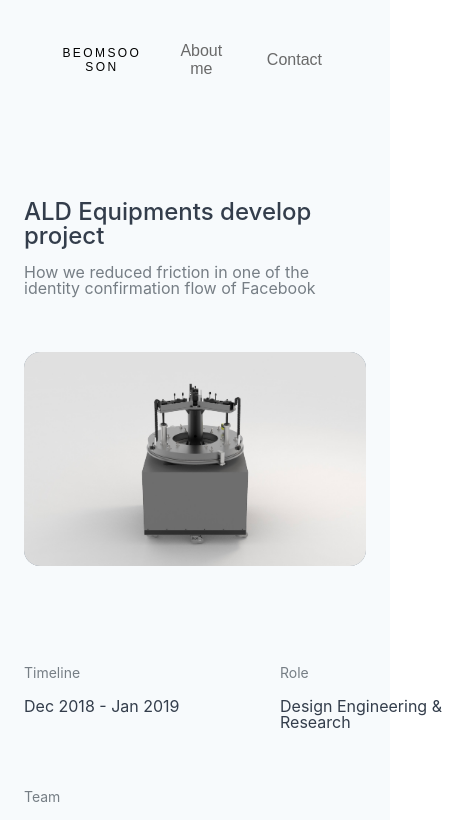
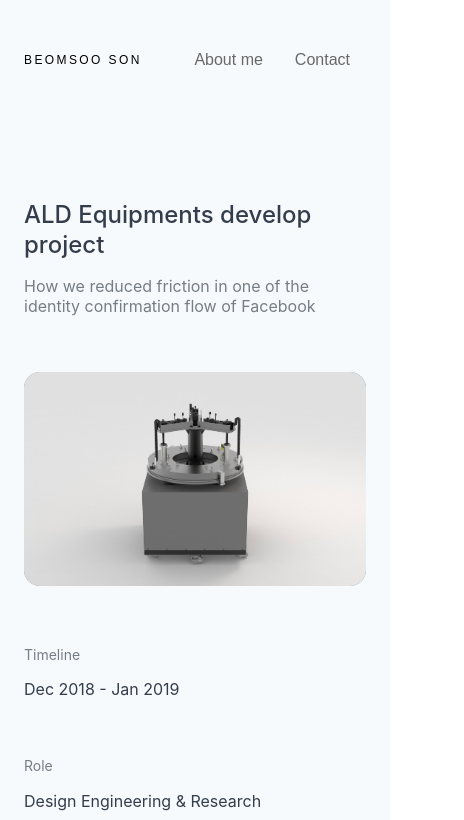
Before and after one commit to k1a11220/portfolio, a Next.js app: page /projects/ald in a window 390 px wide. Shown: the top 820 px of the page, 464 px wide, since content can reach past the window. Built offline with nearby package versions, Linux system fonts and the light colour scheme; a web font is replaced by a local one.

Commit message:
Implement responsive design

```diff
--- a/components/about/infoList.tsx
+++ b/components/about/infoList.tsx
@@ -18,6 +18,11 @@ const InfoContainer = styled.div`
   display: grid;
   grid-template-columns: 1fr 2fr;
   gap: 16%;
+
+  @media (max-width: 768px) {
+    grid-template-columns: 1fr;
+    gap: 32px;
+  }
 
   & h3 {
     font-size: 1.5rem;
--- a/components/footer.tsx
+++ b/components/footer.tsx
@@ -23,6 +23,13 @@ const Wrapper = styled.div`
   justify-content: space-between;
   align-items: center;
   padding: 0 48px;
+
+  @media (max-width: 768px) {
+    justify-content: center;
+    gap: 32px;
+    flex-direction: column;
+    padding: 0;
+  }
 `;
 
 const IconContainer = styled.ul`
--- a/components/navigation.tsx
+++ b/components/navigation.tsx
@@ -28,6 +28,10 @@ const NavWrapper = styled.div`
   align-items: center;
   user-select: none;
   background: transparent;
+
+  @media (max-width: 768px) {
+    padding: 0 24px;
+  }
 `;
 
 const Logo = styled.button`
@@ -52,12 +56,16 @@ const ItemList = styled.ul`
   margin: 0 0 0 auto;
   z-index: 10;
   list-style: none;
+  gap: 10px;
+
+  @media (max-width: 768px) {
+    gap: 0;
+  }
 `;
 
 const Item = styled.li`
   display: flex;
   height: 100%;
-  padding: 0 4px;
   align-items: center;
   user-select: none;
 `;
--- a/components/project/projectHeader.tsx
+++ b/components/project/projectHeader.tsx
@@ -21,11 +21,13 @@ const Header = styled.header`
     font-weight: 500;
     margin-top: 5rem;
     margin-bottom: 1rem;
+    line-height: 1.25;
   }
 
   & p {
     font-size: 1rem;
     color: #767e85;
+    line-height: 1.25;
   }
 `;
 
@@ -57,17 +59,17 @@ const ListWrapper = styled.div`
 
 const ProfileList = styled.div`
   width: 100%;
-  display: flex;
+  display: grid;
+  grid-template-columns: repeat(auto-fit, minmax(200px, 1fr));
   margin-top: 1.125rem;
-  gap: 72px;
-  min-width: 184px;
-  overflow: scroll;
+  grid-gap: 24px;
 `;
 
 const ProfileImg = styled.div`
   width: 48px;
   height: 48px;
   background-color: #ffffff;
+  border: 1px solid #e6e6e6;
   border-radius: 50%;
   margin-right: 0.75rem;
   overflow: hidden;
@@ -138,16 +140,22 @@ export function ProjectHeader({
             <TitleImg>
               <Image src={thumbnail} layout="responsive" />
             </TitleImg>
-            <div style={{ display: "flex", gap: "72px", paddingTop: "40px" }}>
             <ListWrapper>
               <p>Timeline</p>
-                <ProfileList>{timeline}</ProfileList>
+              <ProfileList>
+                <ProfileWrapper>
+                  <ProfileDetail>{timeline}</ProfileDetail>
+                </ProfileWrapper>
+              </ProfileList>
             </ListWrapper>
             <ListWrapper>
               <p>Role</p>
-                <ProfileList>{role}</ProfileList>
+              <ProfileList>
+                <ProfileWrapper>
+                  <ProfileDetail>{role}</ProfileDetail>
+                </ProfileWrapper>
+              </ProfileList>
             </ListWrapper>
-            </div>
             <ListWrapper>
               <p>Team</p>
               <ProfileList>
```
Also changed, not shown: components/projectList.tsx (+11 -2 lines), pages/about.tsx (+11 -2 lines). Lines whose indentation alone changed are shown as unchanged.
